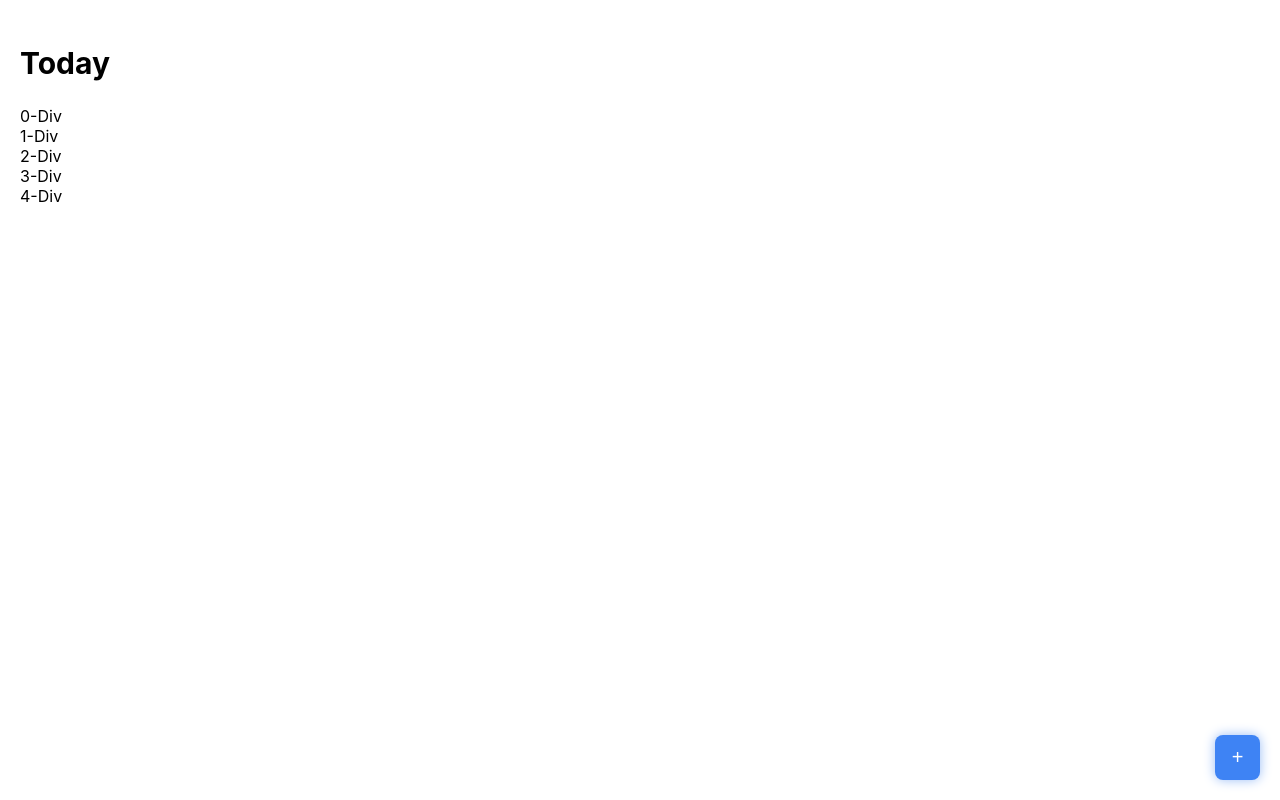
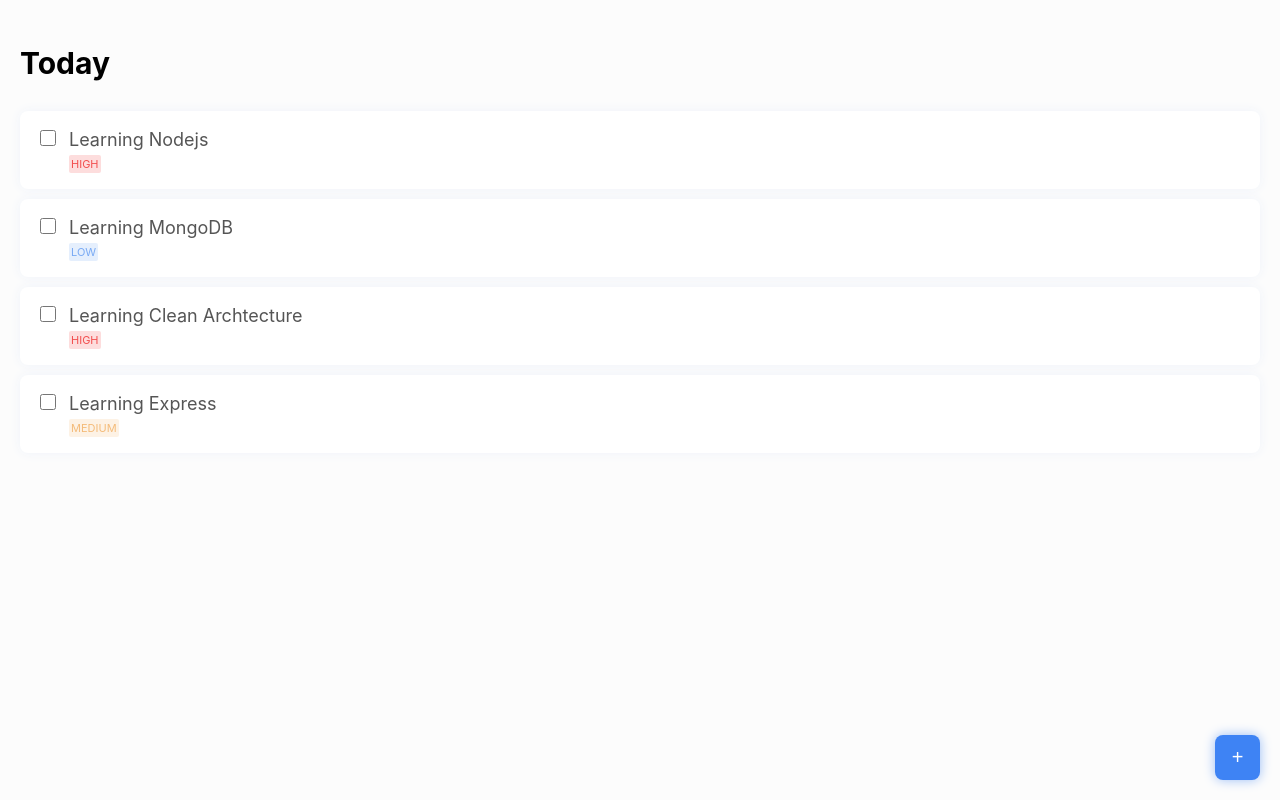
Before and after one commit to JoaoTony/my-todo-list, a Next.js app: page / in a window 1280 px wide. Built offline with nearby package versions, Linux system fonts and the light colour scheme.

Commit message:
feat: add todo card

```diff
--- /dev/null
+++ b/components/todo-card/index.tsx
@@ -0,0 +1,24 @@
+import { FC } from 'react';
+
+import {
+  Container,
+  Checkbox,
+  Column,
+  Title,
+  Level,
+} from './todo-card.styles';
+
+import { CardProps } from './todo-card.types';
+
+const TODOCard: FC<CardProps> = ({ level, title }) => (
+  <Container>
+    <Checkbox className="checkbox" type="checkbox" />
+
+    <Column>
+      <Title>{title}</Title>
+      <Level level={level}><p>{level}</p></Level>
+    </Column>
+  </Container>
+);
+
+export default TODOCard;
--- /dev/null
+++ b/components/todo-card/todo-card.styles.ts
@@ -0,0 +1,62 @@
+import styled from 'styled-components';
+
+import { LevelType } from './todo-card.types';
+import { chooseColor } from './todo-card.utils';
+
+export const Container = styled.div`
+  width: 100%;
+  //height: 100px;
+  background: #fff;
+
+  border-radius: 8px;
+  box-shadow: #EFF3FA    0 0 12px;
+  margin: 5px 0;
+  padding: 16px;
+
+  display: flex;
+
+  .d{
+    width: 20px;
+    height: 20px;
+
+    background: red;
+  }
+`;
+
+export const Column = styled.div`
+  display: flex;
+  flex-direction: column;
+  align-items: center;
+  margin-left: 10px;
+`;
+
+export const Title = styled.p`
+  color: #555555;
+  font-size: 18px;
+  margin: 0;
+  margin-top: 2px;
+  margin-bottom: 5px;
+`;
+
+export const Level = styled.div<{level: LevelType }>`
+  padding: 2px;
+  text-align:center;
+  border-radius: 2px;
+  background-color: ${({ level }) => `${chooseColor(level)}31`};
+  align-self: flex-start;
+
+  p{
+    margin: 0;
+    color: ${({ level }) => chooseColor(level)};
+    font-size: 11px;
+  }
+
+  width: auto;
+`;
+
+export const Checkbox = styled.input`
+  width: 16px;
+  height: 16px;
+
+  border: red;
+`;
--- /dev/null
+++ b/components/todo-card/todo-card.types.ts
@@ -0,0 +1,6 @@
+export type LevelType = 'HIGH' | 'MEDIUM' | 'LOW'
+
+export type CardProps = {
+  title: string;
+  level: LevelType;
+}
--- /dev/null
+++ b/components/todo-card/todo-card.utils.ts
@@ -0,0 +1,11 @@
+import { LevelType } from './todo-card.types';
+
+export const chooseColor = (level: LevelType) => {
+  const colors = {
+    HIGH: '#F24F4F',
+    MEDIUM: '#F4BB79',
+    LOW: '#79AAF4',
+  };
+
+  return colors[level];
+};
--- /dev/null
+++ b/screens/home/fake-data.ts
@@ -0,0 +1,6 @@
+export const fakeData = [
+  { id: '01', title: 'Learning Nodejs', level: 'HIGH' },
+  { id: '02', title: 'Learning MongoDB', level: 'LOW' },
+  { id: '03', title: 'Learning Clean Archtecture', level: 'HIGH' },
+  { id: '04', title: 'Learning Express', level: 'MEDIUM' },
+];
--- a/screens/home/home.styles.ts
+++ b/screens/home/home.styles.ts
@@ -6,7 +6,7 @@ export const Container = styled.div`
   height: 100vh;
   padding: 20px;
 
-  background-color: #fff;
+  background-color: #FCFCFC ;
 `;
 
 export const Navbar = styled.nav`
--- a/screens/home/index.tsx
+++ b/screens/home/index.tsx
@@ -7,6 +7,10 @@ import {
   ButtonAdd,
   CardList,
 } from './home.styles';
+
+import { fakeData } from './fake-data';
+
+import TODOCard from '../../components/todo-card';
 
 const Home: FC = () => {
   const todoList = [0, 1, 2, 3, 4];
@@ -18,11 +22,8 @@ const Home: FC = () => {
       </Navbar>
 
       <CardList>
-        {todoList.map((item) => (
-          <div>
-            {item}
-            -Div
-          </div>
+        {fakeData.map((item) => (
+          <TODOCard key={item.id.toString()} level={item.level} title={item.title} />
         ))}
       </CardList>
 
```
Also changed, not shown: .babelrc (added).
